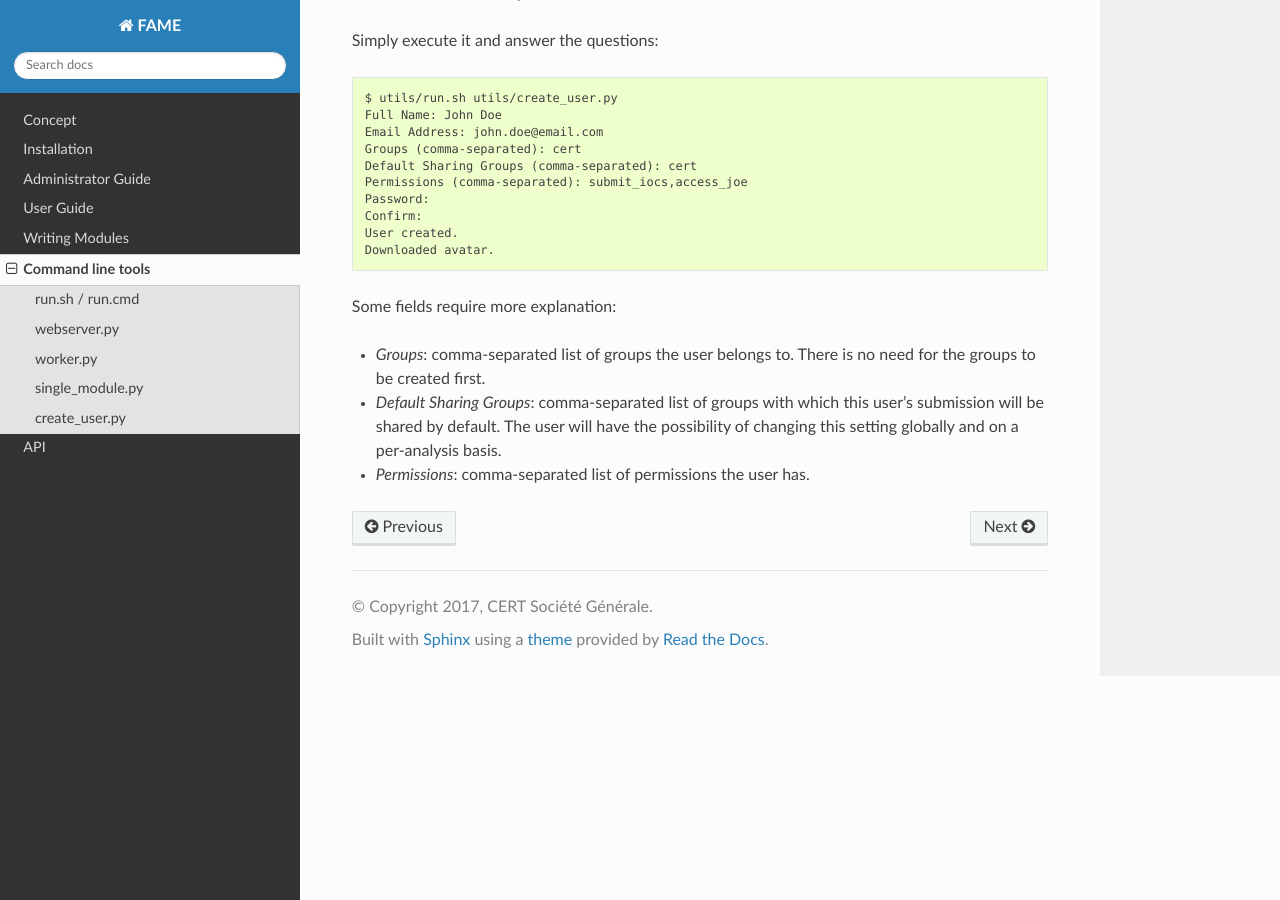
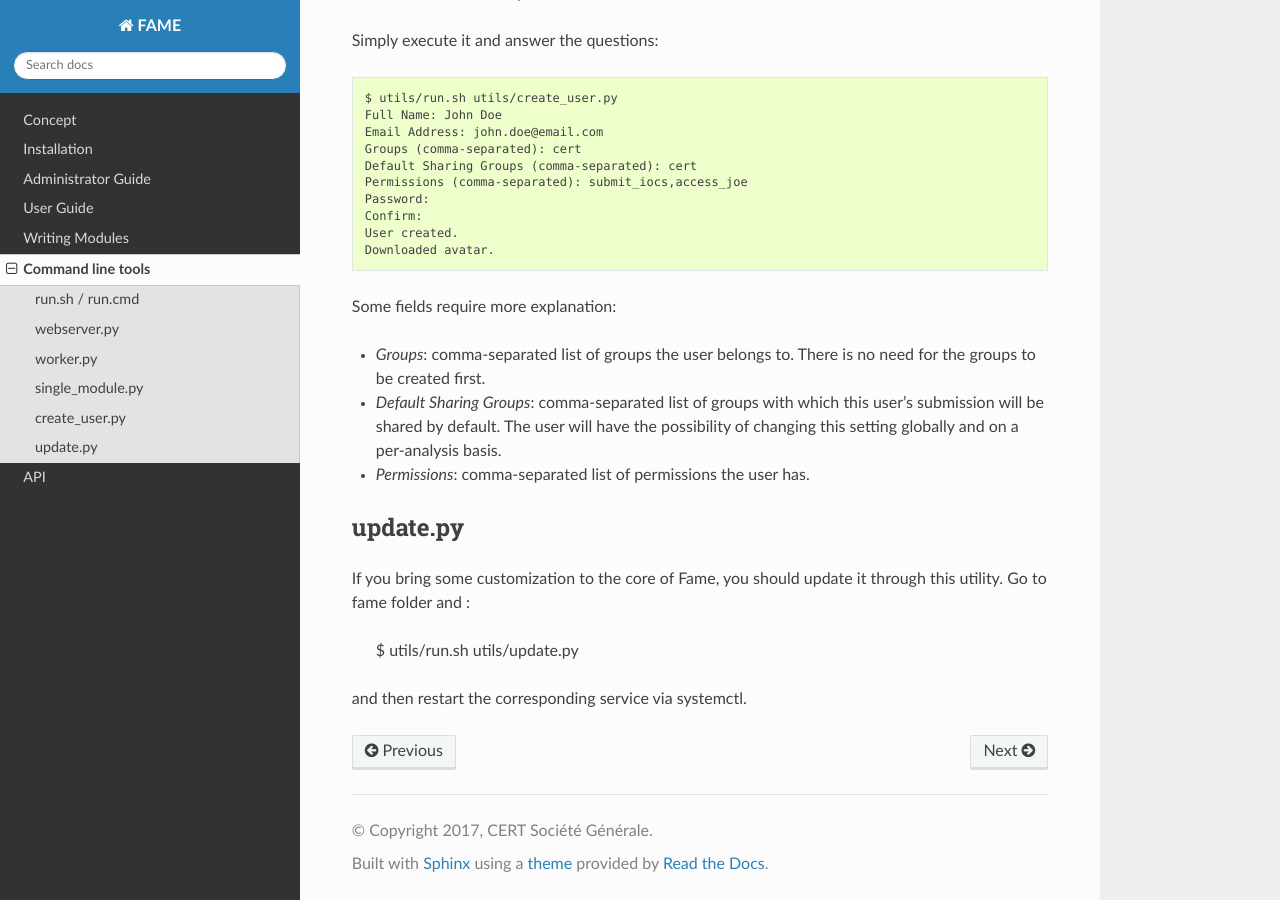
Before and after one commit to certsocietegenerale/fame, a Sphinx documentation site: the page built from docs/cli.rst, in a window 1280 px wide and 900 px high, scrolled down 3224 px. Built offline with Sphinx 7.4.7 and the Read the Docs theme 3.1.0, drawn with Linux system fonts in a browser that asks for light colours.

Commit message:
Update doc to include usage of update.py

```diff
--- a/docs/cli.rst
+++ b/docs/cli.rst
@@ -164,3 +164,14 @@ Some fields require more explanation:
 * `Groups`: comma-separated list of groups the user belongs to. There is no need for the groups to be created first.
 * `Default Sharing Groups`: comma-separated list of groups with which this user's submission will be shared by default. The user will have the possibility of changing this setting globally and on a per-analysis basis.
 * `Permissions`: comma-separated list of permissions the user has.
+
+.. _update:
+
+update.py
+--------------
+
+If you bring some customization to the core of Fame, you should update it through this utility. Go to fame folder and :
+
+    $ utils/run.sh utils/update.py
+
+and then restart the corresponding service via systemctl.
```
